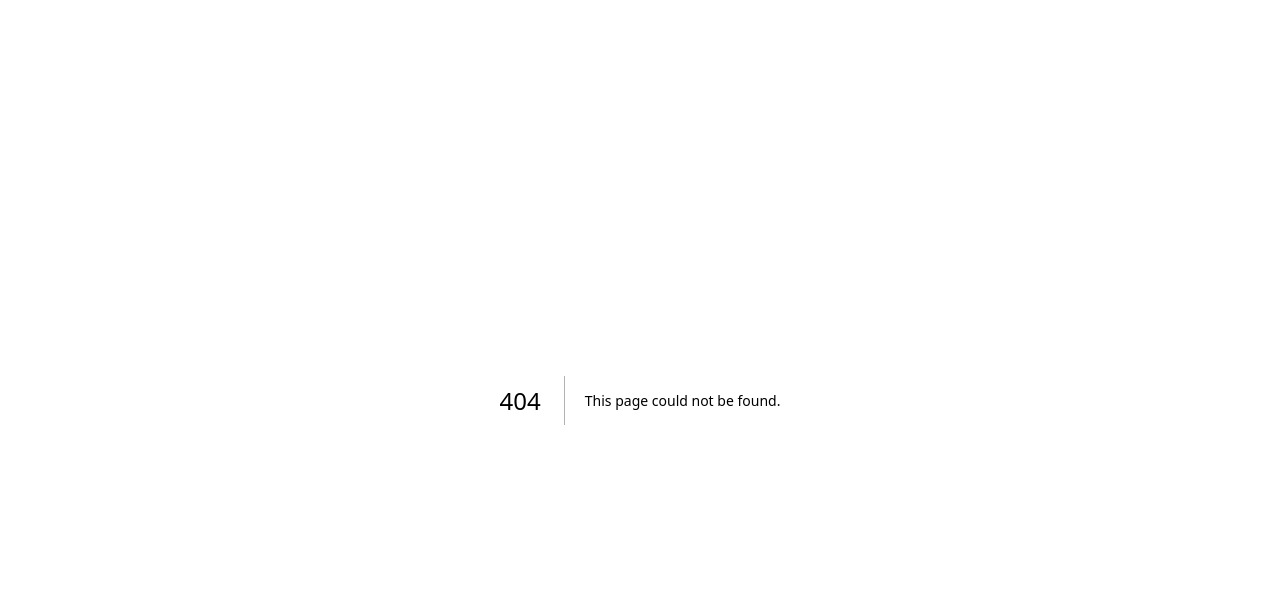
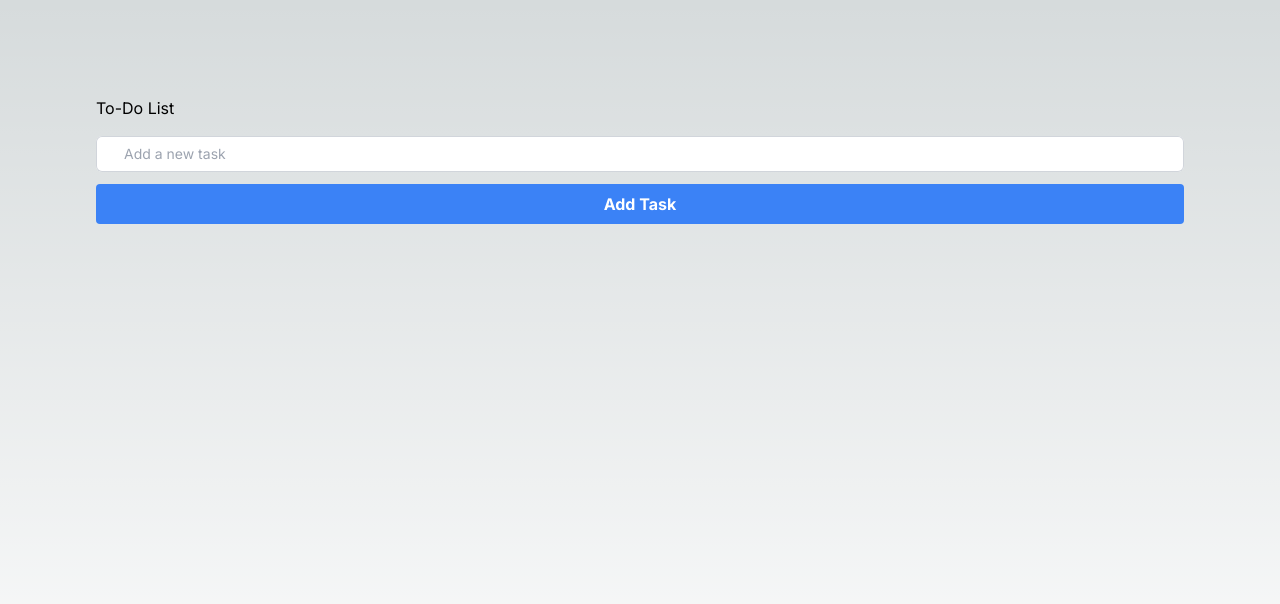
Before and after one commit to fadhil1806/belajar-react, a Next.js app: page /todo-list-latihan-react-1 in a window 1280 px wide. Before the commit this address had no page. Shown: the top 604 px of the page. Built offline with nearby package versions, Linux system fonts and the light colour scheme.

Commit message:
add task in todo list

```diff
--- /dev/null
+++ b/app/todo-list-latihan-react-1/layout.js
@@ -0,0 +1,17 @@
+import { Inter } from "next/font/google";
+import '../globals.css';
+
+const inter = Inter({ subsets: ["latin"] });
+
+export const metadata = {
+  title: "React 1",
+  description: "Generated by create next app",
+};
+
+export default function RootLayout({ children }) {
+  return (
+    <html lang="en">
+      <body className={inter.className}>{children}</body>
+    </html>
+  );
+}
--- /dev/null
+++ b/app/todo-list-latihan-react-1/page.js
@@ -0,0 +1,41 @@
+'use client'
+import { useState } from 'react';
+
+export default function Index() {
+    const [tasks, setTasks] = useState([]);
+    const [inputTask, setInputTask] = useState('');
+
+    function addTask() {
+        if (inputTask.trim()) {
+            setTasks([...tasks, inputTask]);
+            setInputTask('');
+        }
+    }
+
+    return (
+        <main className="flex min-h-screen flex-col p-24">
+            <h1 className="mb-4">To-Do List</h1>
+            <input
+                name="inputTask"
+                className="mb-3 block w-full rounded-md border-0 py-1.5 pl-7 pr-20 text-gray-900 ring-1 ring-inset ring-gray-300 placeholder:text-gray-400 focus:ring-2 focus:ring-inset focus:ring-indigo-600 sm:text-sm sm:leading-6"
+                type="text"
+                id="taskInput"
+                placeholder="Add a new task"
+                value={inputTask}
+                onChange={(e) => setInputTask(e.target.value)}
+            />
+            <button
+                onClick={addTask}
+                className="bg-blue-500 text-white font-bold py-2 px-4 rounded hover:bg-blue-700 focus:outline-none focus:ring-2 focus:ring-blue-500 focus:ring-opacity-50"
+                id="addTaskButton"
+            >
+                Add Task
+            </button>
+            <ul id="taskList">
+                {tasks.map((task, index) => (
+                    <li key={index} className="py-2">{task}</li>
+                ))}
+            </ul>
+        </main>
+    );
+}
```
